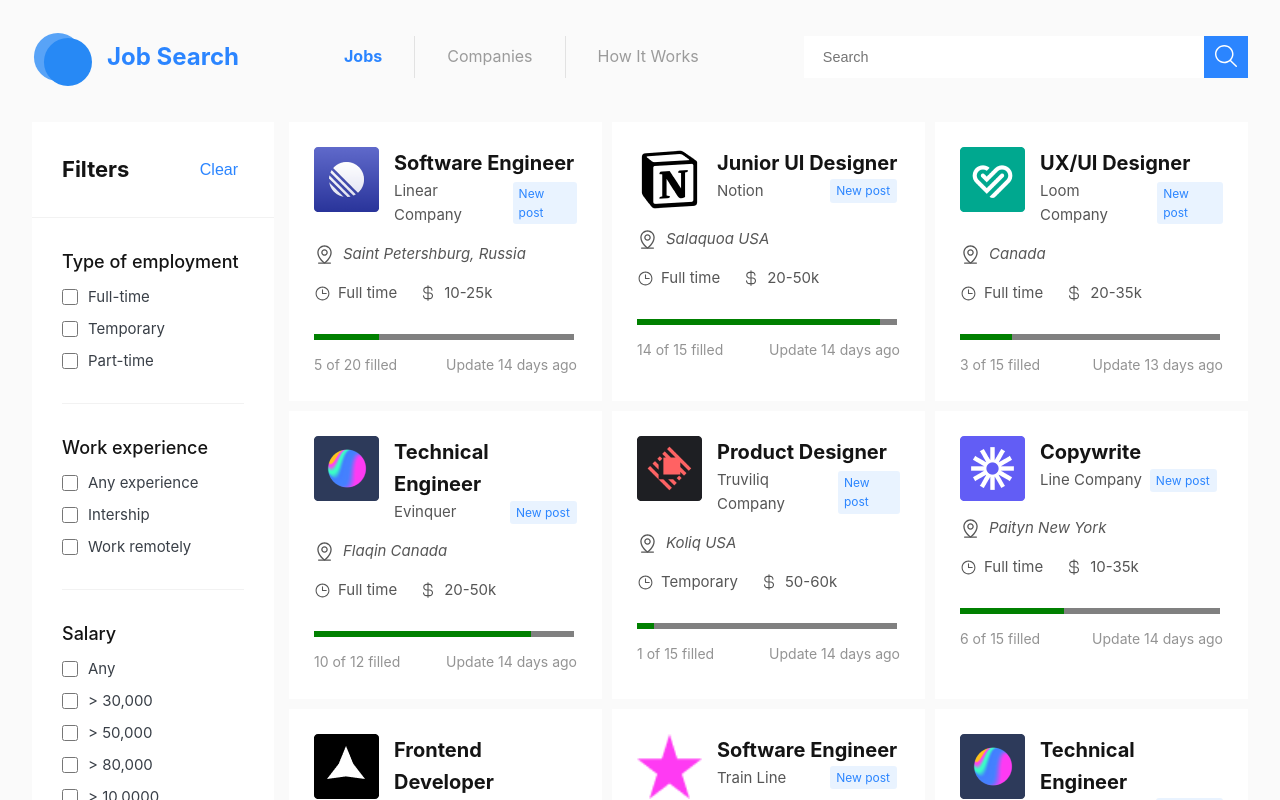
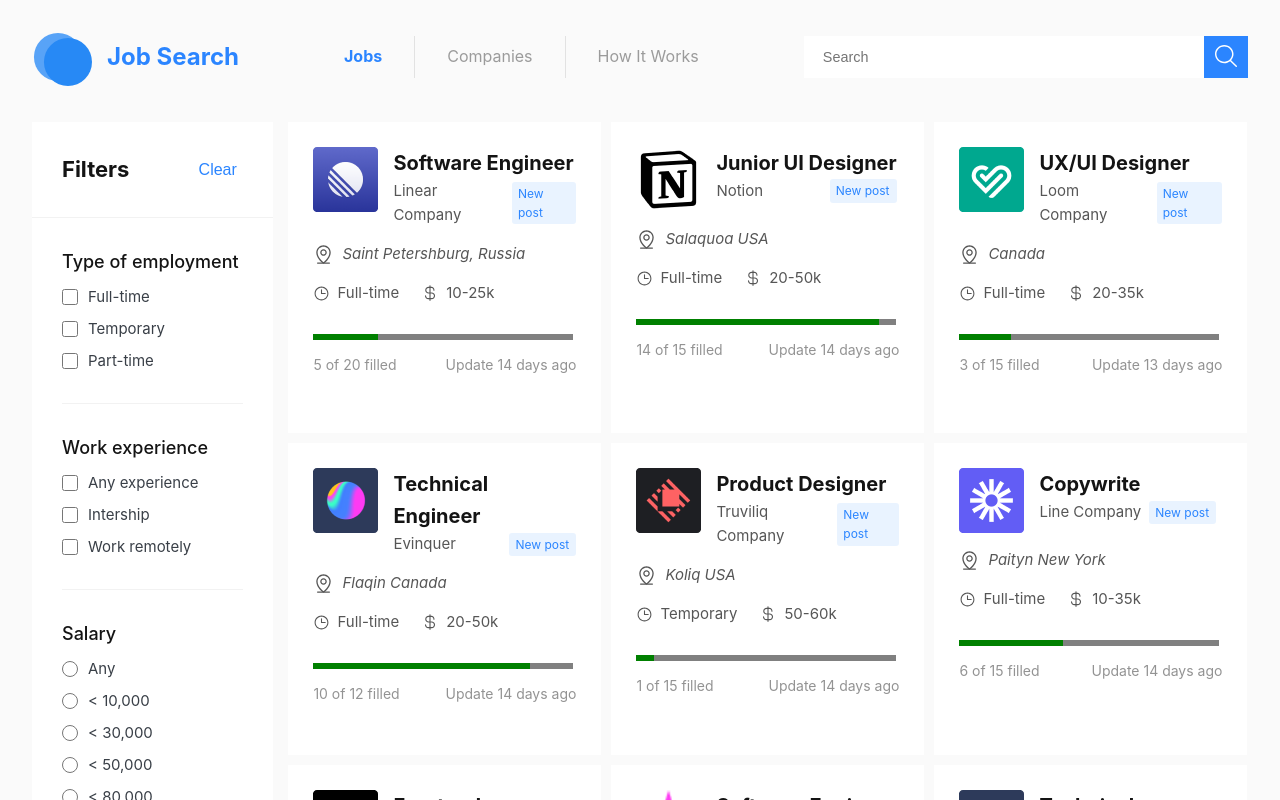
Before and after one commit to liiiipe/job-finder, a Vue app: page / in a window 1280 px wide. Shown: the top 800 px of the page. Built offline with nearby package versions, Linux system fonts and the light colour scheme; data requests are answered from the project's data file.

Commit message:
create job filters

```diff
--- a/db.json
+++ b/db.json
@@ -6,12 +6,14 @@
       "company": "Linear Company",
       "company_id": 1,
       "location": "Saint Petershburg, Russia",
-      "type": "Full time",
+      "type": "Full-time",
       "salary": "10-25k",
+      "salary_floor": 10,
       "updated_at": "2023-07-23T23:50:21.817Z",
       "number_of_vacancies": 20,
       "number_of_vacancies_filled": 5,
-      "logo_url": "./src/assets/imgs/logo-company-1.png"
+      "logo_url": "./src/assets/imgs/logo-company-1.png",
+      "experience": "Any experience"
     },
     {
       "id": 2,
@@ -19,12 +21,14 @@
       "company": "Notion",
       "company_id": 2,
       "location": "Salaquoa USA",
-      "type": "Full time",
+      "type": "Full-time",
       "salary": "20-50k",
+      "salary_floor": 20,
       "updated_at": "2023-07-24T20:50:21.817Z",
       "number_of_vacancies": 15,
       "number_of_vacancies_filled": 14,
-      "logo_url": "./src/assets/imgs/logo-company-2.png"
+      "logo_url": "./src/assets/imgs/logo-company-2.png",
+      "experience": "Any experience"
     },
     {
       "id": 3,
@@ -32,12 +36,14 @@
       "company": "Loom Company",
       "company_id": 3,
       "location": "Canada",
-      "type": "Full time",
+      "type": "Full-time",
       "salary": "20-35k",
+      "salary_floor": 20,
       "updated_at": "2023-07-25T21:50:21.817Z",
       "number_of_vacancies": 15,
       "number_of_vacancies_filled": 3,
-      "logo_url": "./src/assets/imgs/logo-company-3.png"
+      "logo_url": "./src/assets/imgs/logo-company-3.png",
+      "experience": "Intership"
     },
     {
       "id": 4,
@@ -45,12 +51,14 @@
       "company": "Evinquer",
       "company_id": 4,
       "location": "Flaqin Canada",
-      "type": "Full time",
+      "type": "Full-time",
       "salary": "20-50k",
+      "salary_floor": 20,
       "updated_at": "2023-07-24T17:50:21.817Z",
       "number_of_vacancies": 12,
       "number_of_vacancies_filled": 10,
-      "logo_url": "./src/assets/imgs/logo-company-4.png"
+      "logo_url": "./src/assets/imgs/logo-company-4.png",
+      "experience": "Any experience"
     },
     {
       "id": 5,
@@ -60,10 +68,12 @@
       "location": "Koliq USA",
       "type": "Temporary",
       "salary": "50-60k",
+      "salary_floor": 50,
       "updated_at": "2023-07-24T17:50:21.817Z",
       "number_of_vacancies": 15,
       "number_of_vacancies_filled": 1,
-      "logo_url": "./src/assets/imgs/logo-company-5.png"
+      "logo_url": "./src/assets/imgs/logo-company-5.png",
+      "experience": "Work remotely"
     },
     {
       "id": 6,
@@ -71,12 +81,14 @@
       "company": "Line Company",
       "company_id": 6,
       "location": "Paityn New York",
-      "type": "Full time",
+      "type": "Full-time",
       "salary": "10-35k",
+      "salary_floor": 10,
       "updated_at": "2023-07-24T18:50:21.817Z",
       "number_of_vacancies": 15,
       "number_of_vacancies_filled": 6,
-      "logo_url": "./src/assets/imgs/logo-company-6.png"
+      "logo_url": "./src/assets/imgs/logo-company-6.png",
+      "experience": "Any experience"
     },
     {
       "id": 7,
@@ -84,12 +96,14 @@
       "company": "Cloud Company",
       "company_id": 7,
       "location": "Runig Gourin York",
-      "type": "Full time",
+      "type": "Full-time",
       "salary": "35-55k",
+      "salary_floor": 35,
       "updated_at": "2023-07-24T10:50:21.817Z",
       "number_of_vacancies": 15,
       "number_of_vacancies_filled": 6,
-      "logo_url": "./src/assets/imgs/logo-company-7.png"
+      "logo_url": "./src/assets/imgs/logo-company-7.png",
+      "experience": "Intership"
     },
     {
       "id": 8,
@@ -97,12 +111,14 @@
       "company": "Train Line",
       "company_id": 8,
       "location": "Russia",
-      "type": "Full time",
+      "type": "Full-time",
       "salary": "40-55k",
+      "salary_floor": 40,
       "updated_at": "2023-07-24T11:50:21.817Z",
       "number_of_vacancies": 15,
       "number_of_vacancies_filled": 6,
-      "logo_url": "./src/assets/imgs/logo-company-8.png"
+      "logo_url": "./src/assets/imgs/logo-company-8.png",
+      "experience": "Intership"
     },
     {
       "id": 9,
@@ -112,10 +128,12 @@
       "location": "Flaqin Canada",
       "type": "Temporary",
       "salary": "20-50k",
+      "salary_floor": 20,
       "updated_at": "2023-07-24T17:50:21.817Z",
       "number_of_vacancies": 12,
       "number_of_vacancies_filled": 5,
-      "logo_url": "./src/assets/imgs/logo-company-4.png"
+      "logo_url": "./src/assets/imgs/logo-company-4.png",
+      "experience": "Any experience"
     },
     {
       "id": 10,
@@ -123,12 +141,14 @@
       "company": "Truviliq Company",
       "company_id": 5,
       "location": "Koliq USA",
-      "type": "Full time",
+      "type": "Full-time",
       "salary": "50-60k",
+      "salary_floor": 50,
       "updated_at": "2023-07-24T17:50:21.817Z",
       "number_of_vacancies": 15,
       "number_of_vacancies_filled": 7,
-      "logo_url": "./src/assets/imgs/logo-company-5.png"
+      "logo_url": "./src/assets/imgs/logo-company-5.png",
+      "experience": "Any experience"
     }
   ],
   "companies": [
--- a/src/views/HomeView.vue
+++ b/src/views/HomeView.vue
@@ -6,6 +6,13 @@
 import IconSubtract from '../components/icons/IconSubtract.vue'
 
 const searchStringsNewPost = ['hour', 'hours', 'days', 'day']
+
+const initialStateFilters = {
+  type: [],
+  experience: [],
+  salary: '',
+  location: []
+}
 
 function getProgressJob(number_of_vacancies: number, number_of_vacancies_filled: number) {
   return (number_of_vacancies_filled * 100) / number_of_vacancies
@@ -39,8 +46,63 @@
 }
 const jobs = ref<Job[]>([])
 
+const filters = ref({...initialStateFilters})
+
+function clearFilters() {
+  filters.value = {...initialStateFilters}
+}
+
+function buildFilterUrl(typeFilter: 'type' | 'experience' | 'location' | 'salary') {
+  if (typeFilter !== 'salary') {
+    return filters.value[typeFilter].reduce((previousValue, currentValue: never) => {
+      let url = ''
+      if (previousValue !== '') {
+        url += '&'
+      }
+      url += `${typeFilter}=${currentValue}`
+      return `${previousValue}${url}`
+    }, '')
+  }
+
+  if (['', 'Any'].includes(filters.value.salary)) {
+    return ''
+  }
+  const salary = filters.value.salary.split(',')[0]
+  return `salary_floor_gte=0&salary_floor_lte=${salary}`
+}
+
 watchEffect(async () => {
-  const url = `http://localhost:3000/jobs`
+  let filters_type_url = buildFilterUrl('type')
+
+  let filters_experience_url = buildFilterUrl('experience')
+  filters_experience_url = `${
+    filters_type_url !== '' && filters_experience_url !== '' ? '&' : ''
+  }${filters_experience_url}`
+
+  let filters_location_url = buildFilterUrl('location')
+  filters_location_url = `${
+    (filters_type_url !== '' || filters_experience_url !== '') && filters_location_url !== ''
+      ? '&'
+      : ''
+  }${filters_location_url}`
+
+  let filters_salary_url = buildFilterUrl('salary')
+  filters_salary_url = `${
+    (filters_type_url !== '' || filters_experience_url !== '' || filters_location_url !== '') &&
+    filters_salary_url !== ''
+      ? '&'
+      : ''
+  }${filters_salary_url}`
+
+  const pre_filter =
+    filters_type_url !== '' ||
+    filters_experience_url !== '' ||
+    filters_location_url !== '' ||
+    filters_salary_url !== ''
+      ? '?'
+      : ''
+
+  const url = `http://localhost:3000/jobs${pre_filter}${filters_type_url}${filters_experience_url}${filters_location_url}${filters_salary_url}`
   jobs.value = await (await fetch(url)).json()
   jobs.value = jobs.value.map((job) => ({ ...job, updated_at: getParsedDate(job.updated_at) }))
 })
@@ -51,79 +113,105 @@
     <aside>
       <header>
         <h1>Filters</h1>
-        <button>Clear</button>
+        <button @click="clearFilters">Clear</button>
       </header>
       <div>
         <h2>Type of employment</h2>
         <div>
-          <input type="checkbox" id="type-full-time" />
+          <input type="checkbox" id="type-full-time" value="Full-time" v-model="filters.type" />
           <label for="type-full-time">Full-time</label>
         </div>
         <div>
-          <input type="checkbox" id="type-temporary" />
+          <input type="checkbox" id="type-temporary" value="Temporary" v-model="filters.type" />
           <label for="type-temporary">Temporary</label>
         </div>
         <div>
-          <input type="checkbox" id="type-part-time" />
+          <input type="checkbox" id="type-part-time" value="Part-time" v-model="filters.type" />
           <label for="type-part-time">Part-time</label>
         </div>
       </div>
       <div>
         <h2>Work experience</h2>
         <div>
-          <input type="checkbox" id="experience-any" />
+          <input
+            type="checkbox"
+            id="experience-any"
+            value="Any experience"
+            v-model="filters.experience"
+          />
           <label for="experience-any">Any experience</label>
         </div>
         <div>
-          <input type="checkbox" id="experience-intership" />
+          <input
+            type="checkbox"
+            id="experience-intership"
+            value="Intership"
+            v-model="filters.experience"
+          />
           <label for="experience-intership">Intership</label>
         </div>
         <div>
-          <input type="checkbox" id="experience-work-remotely" />
+          <input
+            type="checkbox"
+            id="experience-work-remotely"
+            value="Work remotely"
+            v-model="filters.experience"
+          />
           <label for="experience-work-remotely">Work remotely</label>
         </div>
       </div>
       <div>
         <h2>Salary</h2>
         <div>
-          <input type="checkbox" id="salary-any" />
+          <input type="radio" id="salary-any" value="Any" v-model="filters.salary" />
           <label for="salary-any">Any</label>
         </div>
         <div>
-          <input type="checkbox" id="salary-30000" />
-          <label for="salary-30000">> 30,000</label>
+          <input type="radio" id="salary-10000" value="10,000" v-model="filters.salary" />
+          <label for="salary-10000">&lt; 10,000</label>
         </div>
         <div>
-          <input type="checkbox" id="salary-50000" />
-          <label for="salary-50000">> 50,000</label>
+          <input type="radio" id="salary-30000" value="30,000" v-model="filters.salary" />
+          <label for="salary-30000">&lt; 30,000</label>
         </div>
         <div>
-          <input type="checkbox" id="salary-80000" />
-          <label for="salary-80000">> 80,000</label>
+          <input type="radio" id="salary-50000" value="50,000" v-model="filters.salary" />
+          <label for="salary-50000">&lt; 50,000</label>
         </div>
         <div>
-          <input type="checkbox" id="salary-100000" />
-          <label for="salary-100000">> 10,0000</label>
+          <input type="radio" id="salary-80000" value="80,000" v-model="filters.salary" />
+          <label for="salary-80000">&lt; 80,000</label>
         </div>
       </div>
       <div>
         <h2>Location</h2>
         <div>
-          <input type="checkbox" id="location-remote" />
+          <input
+            type="checkbox"
+            id="location-remote"
+            value="Remote Job"
+            v-model="filters.location"
+          />
           <label for="location-remote">Remote Job</label>
         </div>
         <div>
-          <input type="checkbox" id="location-exact" />
+          <input
+            type="checkbox"
+            id="location-exact"
+            value="Exact Location"
+            v-model="filters.location"
+          />
           <label for="location-exact">Exact Location</label>
         </div>
         <div>
-          <input type="checkbox" id="location-near-me" />
+          <input type="checkbox" id="location-near-me" value="Near me" v-model="filters.location" />
           <label for="location-near-me">Near me</label>
         </div>
       </div>
     </aside>
 
     <main>
+      <div v-if="jobs.length > 0">
         <div
           class="job"
           v-for="{
@@ -169,6 +257,8 @@
             </div>
           </div>
         </div>
+      </div>
+      <p v-else class="alert">Nothing to show</p>
     </main>
   </div>
 
@@ -191,7 +281,7 @@
   gap: 15px;
 }
 .page-home aside {
-  width: 368px;
+  width: 305px;
   background-color: #ffffff;
 }
 .page-home aside :is(h1, h2) {
@@ -240,10 +330,16 @@
 .page-home aside :is(input, label) {
   cursor: pointer;
 }
+.page-home main {
+  display: flex;
+  justify-content: center;
+  width: 100%;
+}
 
-.page-home main {
+.page-home main > div {
   display: grid;
   grid-template-columns: 1fr 1fr 1fr;
+  grid-template-rows: 1fr 1fr 1fr;
   gap: 10px;
 }
 .page-home main .job {
@@ -258,6 +354,14 @@
 }
 .page-home main .job:hover {
   background-color: #f6f6f6;
+}
+.page-home main .alert {
+  color: #565656;
+  font-size: 16px;
+  margin-top: 20px;
+  text-align: center;
+  font-weight: bold;
+  font-style: italic;
 }
 
 .job header {
```
Lines whose indentation alone changed are shown as unchanged.
